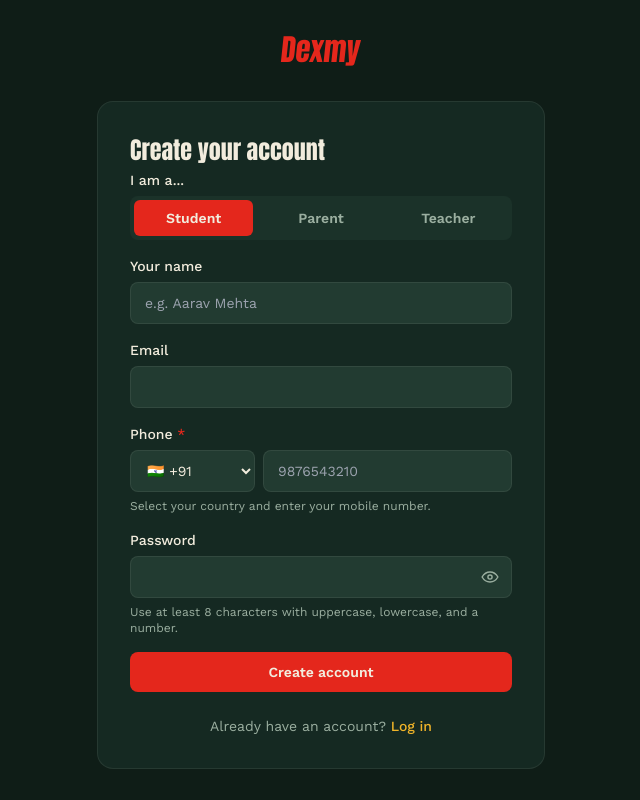
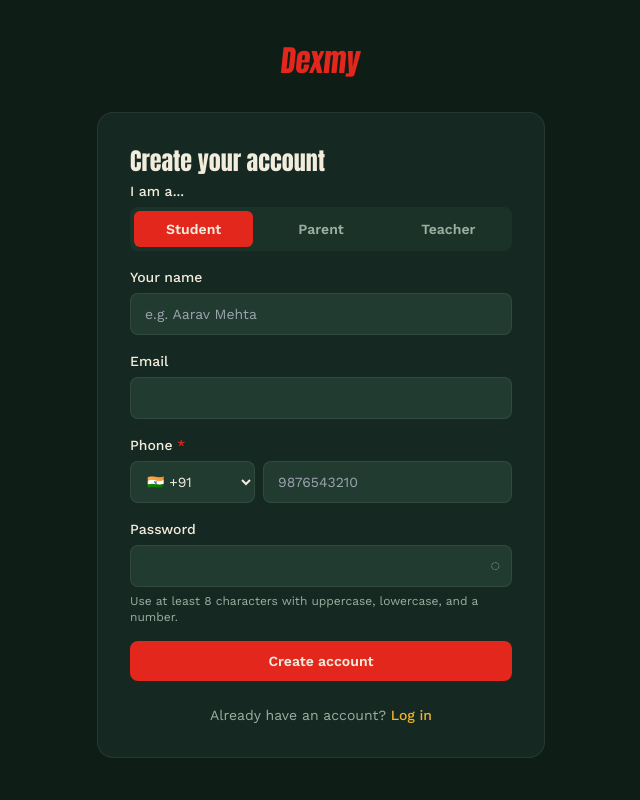
Before and after one commit to Shashwat49/dexmy, a React (Vite) app in the folder frontend/: page /signup in a window 1280 px wide. Shown: the whole page, without its empty margins (319-959 px from the left). Built offline with nearby package versions, Linux system fonts and the light colour scheme.

Commit message:
feat(teachers): route new teachers to profile completion

```diff
--- a/frontend/src/pages/Signup.jsx
+++ b/frontend/src/pages/Signup.jsx
@@ -10,56 +10,31 @@
 ];
 
 const COUNTRY_CODES = [
-  { code: "+91", country: "India", flag: "🇮🇳" },
-  { code: "+1", country: "United States", flag: "🇺🇸" },
-  { code: "+44", country: "United Kingdom", flag: "🇬🇧" },
-  { code: "+61", country: "Australia", flag: "🇦🇺" },
-  { code: "+64", country: "New Zealand", flag: "🇳🇿" },
-  { code: "+65", country: "Singapore", flag: "🇸🇬" },
-  { code: "+971", country: "United Arab Emirates", flag: "🇦🇪" },
-  { code: "+966", country: "Saudi Arabia", flag: "🇸🇦" },
-  { code: "+974", country: "Qatar", flag: "🇶🇦" },
-  { code: "+968", country: "Oman", flag: "🇴🇲" },
-  { code: "+965", country: "Kuwait", flag: "🇰🇼" },
-  { code: "+973", country: "Bahrain", flag: "🇧🇭" },
-  { code: "+27", country: "South Africa", flag: "🇿🇦" },
-  { code: "+234", country: "Nigeria", flag: "🇳🇬" },
-  { code: "+254", country: "Kenya", flag: "🇰🇪" },
-  { code: "+60", country: "Malaysia", flag: "🇲🇾" },
-  { code: "+62", country: "Indonesia", flag: "🇮🇩" },
-  { code: "+66", country: "Thailand", flag: "🇹🇭" },
-  { code: "+81", country: "Japan", flag: "🇯🇵" },
-  { code: "+82", country: "South Korea", flag: "🇰🇷" },
-  { code: "+86", country: "China", flag: "🇨🇳" },
-  { code: "+49", country: "Germany", flag: "🇩🇪" },
-  { code: "+33", country: "France", flag: "🇫🇷" },
-  { code: "+39", country: "Italy", flag: "🇮🇹" },
-  { code: "+34", country: "Spain", flag: "🇪🇸" },
-  { code: "+31", country: "Netherlands", flag: "🇳🇱" },
-  { code: "+41", country: "Switzerland", flag: "🇨🇭" },
-  { code: "+46", country: "Sweden", flag: "🇸🇪" },
-  { code: "+47", country: "Norway", flag: "🇳🇴" },
-  { code: "+45", country: "Denmark", flag: "🇩🇰" },
-  { code: "+7", country: "Russia", flag: "🇷🇺" },
-  { code: "+90", country: "Turkey", flag: "🇹🇷" },
-  { code: "+55", country: "Brazil", flag: "🇧🇷" },
-  { code: "+52", country: "Mexico", flag: "🇲🇽" },
+  { code: "+91", country: "India", flag: "🇮🇳" }, { code: "+1", country: "United States", flag: "🇺🇸" },
+  { code: "+44", country: "United Kingdom", flag: "🇬🇧" }, { code: "+61", country: "Australia", flag: "🇦🇺" },
+  { code: "+64", country: "New Zealand", flag: "🇳🇿" }, { code: "+65", country: "Singapore", flag: "🇸🇬" },
+  { code: "+971", country: "United Arab Emirates", flag: "🇦🇪" }, { code: "+966", country: "Saudi Arabia", flag: "🇸🇦" },
+  { code: "+974", country: "Qatar", flag: "🇶🇦" }, { code: "+968", country: "Oman", flag: "🇴🇲" },
+  { code: "+965", country: "Kuwait", flag: "🇰🇼" }, { code: "+973", country: "Bahrain", flag: "🇧🇭" },
+  { code: "+27", country: "South Africa", flag: "🇿🇦" }, { code: "+234", country: "Nigeria", flag: "🇳🇬" },
+  { code: "+254", country: "Kenya", flag: "🇰🇪" }, { code: "+60", country: "Malaysia", flag: "🇲🇾" },
+  { code: "+62", country: "Indonesia", flag: "🇮🇩" }, { code: "+66", country: "Thailand", flag: "🇹🇭" },
+  { code: "+81", country: "Japan", flag: "🇯🇵" }, { code: "+82", country: "South Korea", flag: "🇰🇷" },
+  { code: "+86", country: "China", flag: "🇨🇳" }, { code: "+49", country: "Germany", flag: "🇩🇪" },
+  { code: "+33", country: "France", flag: "🇫🇷" }, { code: "+39", country: "Italy", flag: "🇮🇹" },
+  { code: "+34", country: "Spain", flag: "🇪🇸" }, { code: "+31", country: "Netherlands", flag: "🇳🇱" },
+  { code: "+41", country: "Switzerland", flag: "🇨🇭" }, { code: "+46", country: "Sweden", flag: "🇸🇪" },
+  { code: "+47", country: "Norway", flag: "🇳🇴" }, { code: "+45", country: "Denmark", flag: "🇩🇰" },
+  { code: "+7", country: "Russia", flag: "🇷🇺" }, { code: "+90", country: "Turkey", flag: "🇹🇷" },
+  { code: "+55", country: "Brazil", flag: "🇧🇷" }, { code: "+52", country: "Mexico", flag: "🇲🇽" },
   { code: "+1", country: "Canada", flag: "🇨🇦" },
 ];
 
 export default function Signup() {
   const { signup, loading } = useAuth();
-
   const [searchParams] = useSearchParams();
-
   const requestedRole = searchParams.get("role");
-
-  const initialRole = ROLES.some(
-    (r) => r.value === requestedRole
-  )
-    ? requestedRole
-    : "student";
-
+  const initialRole = ROLES.some((r) => r.value === requestedRole) ? requestedRole : "student";
   const [role, setRole] = useState(initialRole);
   const [fullName, setFullName] = useState("");
   const [email, setEmail] = useState("");
@@ -68,243 +43,30 @@
   const [password, setPassword] = useState("");
   const [showPassword, setShowPassword] = useState(false);
   const [error, setError] = useState("");
-
   const navigate = useNavigate();
 
   async function handleSubmit(e) {
-    e.preventDefault();
-    setError("");
-
+    e.preventDefault(); setError("");
     try {
-      await signup({
-        role,
-        full_name: fullName,
-        email,
-        phone: `${countryCode}${phone}`,
-        password,
-      });
-
-      navigate("/dashboard");
+      const createdUser = await signup({ role, full_name: fullName, email, phone: `${countryCode}${phone}`, password });
+      navigate(createdUser.role === "teacher" ? "/dashboard/teacher/profile" : "/dashboard");
     } catch (err) {
-      console.error("Signup error:", err);
-
       const detail = err.response?.data?.detail;
-
-      if (Array.isArray(detail)) {
-        const firstError = detail[0];
-
-        setError(
-          firstError?.msg ||
-          "Please check the information you entered."
-        );
-      } else if (typeof detail === "string") {
-        setError(detail);
-      } else {
-        setError(
-          "Couldn't create your account — please try again."
-        );
-      }
+      setError(Array.isArray(detail) ? (detail[0]?.msg || "Please check the information you entered.") : typeof detail === "string" ? detail : "Couldn't create your account — please try again.");
     }
   }
 
-  return (
-    <AuthLayout title="Create your account">
-      <form onSubmit={handleSubmit} className="space-y-4">
-
-        {/* Role */}
-        <div>
-          <label className="block text-sm font-medium mb-1.5">
-            I am a...
-          </label>
-
-          <div className="flex gap-2 bg-panel-2 p-1 rounded-lg">
-            {ROLES.map((r) => (
-              <button
-                type="button"
-                key={r.value}
-                onClick={() => setRole(r.value)}
-                className={`flex-1 py-2 rounded-md text-sm font-semibold transition-colors ${role === r.value
-                  ? "bg-brand-red text-chalk"
-                  : "text-chalk-muted hover:text-chalk"
-                  }`}
-              >
-                {r.label}
-              </button>
-            ))}
-          </div>
-        </div>
-
-        {/* Full name */}
-        <div>
-          <label className="block text-sm font-medium mb-1.5">
-            Your name
-          </label>
-
-          <input
-            type="text"
-            required
-            value={fullName}
-            onChange={(e) => setFullName(e.target.value)}
-            placeholder={
-              role === "parent"
-                ? "e.g. Sunita Mehta"
-                : "e.g. Aarav Mehta"
-            }
-            className="w-full bg-panel-3 border border-chalk-faint rounded-lg px-3.5 py-2.5 text-sm focus:outline-none focus:border-brand-gold"
-          />
-
-          {role === "parent" && (
-            <p className="text-xs text-chalk-muted mt-1.5">
-              You'll link your child's account separately from your dashboard.
-            </p>
-          )}
-        </div>
-
-        {/* Email */}
-        <div>
-          <label className="block text-sm font-medium mb-1.5">
-            Email
-          </label>
-
-          <input
-            type="email"
-            required
-            value={email}
-            onChange={(e) => setEmail(e.target.value)}
-            className="w-full bg-panel-3 border border-chalk-faint rounded-lg px-3.5 py-2.5 text-sm focus:outline-none focus:border-brand-gold"
-          />
-        </div>
-
-        {/* Phone */}
-        <div>
-          <label className="block text-sm font-medium mb-1.5">
-            Phone <span className="text-brand-red">*</span>
-          </label>
-
-          <div className="flex gap-2">
-            {/* Country code */}
-            <select
-              value={countryCode}
-              onChange={(e) => setCountryCode(e.target.value)}
-              className="w-[125px] shrink-0 bg-panel-3 border border-chalk-faint rounded-lg px-3 py-2.5 text-sm focus:outline-none focus:border-brand-gold"
-            >
-              {COUNTRY_CODES.map((country) => (
-                <option
-                  key={`${country.country}-${country.code}`}
-                  value={country.code}
-                >
-                  {country.flag} {country.code}
-                </option>
-              ))}
-            </select>
-
-            {/* Phone number */}
-            <input
-              type="tel"
-              required
-              value={phone}
-              onChange={(e) => {
-                const value = e.target.value.replace(/\D/g, "");
-                setPhone(value);
-              }}
-              placeholder="9876543210"
-              className="flex-1 min-w-0 bg-panel-3 border border-chalk-faint rounded-lg px-3.5 py-2.5 text-sm focus:outline-none focus:border-brand-gold"
-            />
-          </div>
-
-          <p className="text-xs text-chalk-muted mt-1.5">
-            Select your country and enter your mobile number.
-          </p>
-        </div>
-
-        {/* Password */}
-        <div>
-          <label className="block text-sm font-medium mb-1.5">
-            Password
-          </label>
-
-          <div className="relative">
-            <input
-              type={showPassword ? "text" : "password"}
-              required
-              minLength={8}
-              value={password}
-              onChange={(e) => setPassword(e.target.value)}
-              className="w-full bg-panel-3 border border-chalk-faint rounded-lg px-3.5 py-2.5 pr-11 text-sm focus:outline-none focus:border-brand-gold"
-            />
-
-            <button
-              type="button"
-              onClick={() => setShowPassword((prev) => !prev)}
-              aria-label={showPassword ? "Hide password" : "Show password"}
-              className="absolute right-3 top-1/2 -translate-y-1/2 text-chalk-muted hover:text-chalk transition-colors"
-            >
-              {showPassword ? (
-                /* Eye off */
-                <svg
-                  width="20"
-                  height="20"
-                  viewBox="0 0 24 24"
-                  fill="none"
-                  stroke="currentColor"
-                  strokeWidth="1.7"
-                  strokeLinecap="round"
-                  strokeLinejoin="round"
-                >
-                  <path d="M3 3l18 18" />
-                  <path d="M10.6 10.6a2 2 0 0 0 2.8 2.8" />
-                  <path d="M9.9 4.2A10.8 10.8 0 0 1 12 4c5 0 8.5 4 9.5 6a11.7 11.7 0 0 1-3.1 3.8" />
-                  <path d="M6.6 6.6C4.6 7.9 3.2 9.7 2.5 10c1 2 4.5 6 9.5 6 1 0 1.9-.2 2.8-.5" />
-                </svg>
-              ) : (
-                /* Eye */
-                <svg
-                  width="20"
-                  height="20"
-                  viewBox="0 0 24 24"
-                  fill="none"
-                  stroke="currentColor"
-                  strokeWidth="1.7"
-                  strokeLinecap="round"
-                  strokeLinejoin="round"
-                >
-                  <path d="M2.5 12s3.5-6 9.5-6 9.5 6 9.5 6-3.5 6-9.5 6-9.5-6-9.5-6Z" />
-                  <circle cx="12" cy="12" r="2.5" />
-                </svg>
-              )}
-            </button>
-          </div>
-          <p className="text-xs text-chalk-muted mt-1.5">
-            Use at least 8 characters with uppercase, lowercase, and a number.
-          </p>
-        </div>
-
-        {/* Error */}
-        {error && (
-          <p className="text-brand-red text-sm">
-            {error}
-          </p>
-        )}
-
-        {/* Submit */}
-        <button
-          type="submit"
-          disabled={loading}
-          className="w-full bg-brand-red hover:bg-brand-red-dark transition-colors rounded-lg py-2.5 font-semibold text-sm disabled:opacity-50"
-        >
-          {loading ? "Creating account…" : "Create account"}
-        </button>
-      </form>
-
-      <p className="text-center text-sm text-chalk-muted mt-6">
-        Already have an account?{" "}
-        <Link
-          to="/login"
-          className="text-brand-gold font-medium hover:underline"
-        >
-          Log in
-        </Link>
-      </p>
-    </AuthLayout>
-  );
+  return <AuthLayout title={role === "teacher" ? "Create your teacher account" : "Create your account"}>
+    {role === "teacher" && <div className="mb-5 rounded-xl border border-brand-gold/30 bg-brand-gold/10 px-4 py-3 text-sm text-chalk-muted">After signup, you'll complete your teacher profile. Your application will then be sent to Dexmy for verification.</div>}
+    <form onSubmit={handleSubmit} className="space-y-4">
+      <div><label className="block text-sm font-medium mb-1.5">I am a...</label><div className="flex gap-2 bg-panel-2 p-1 rounded-lg">{ROLES.map((r)=><button type="button" key={r.value} onClick={()=>setRole(r.value)} className={`flex-1 py-2 rounded-md text-sm font-semibold transition-colors ${role===r.value?"bg-brand-red text-chalk":"text-chalk-muted hover:text-chalk"}`}>{r.label}</button>)}</div></div>
+      <div><label className="block text-sm font-medium mb-1.5">Your name</label><input type="text" required value={fullName} onChange={e=>setFullName(e.target.value)} placeholder={role==="parent"?"e.g. Sunita Mehta":"e.g. Aarav Mehta"} className="w-full bg-panel-3 border border-chalk-faint rounded-lg px-3.5 py-2.5 text-sm focus:outline-none focus:border-brand-gold"/></div>
+      <div><label className="block text-sm font-medium mb-1.5">Email</label><input type="email" required value={email} onChange={e=>setEmail(e.target.value)} className="w-full bg-panel-3 border border-chalk-faint rounded-lg px-3.5 py-2.5 text-sm focus:outline-none focus:border-brand-gold"/></div>
+      <div><label className="block text-sm font-medium mb-1.5">Phone <span className="text-brand-red">*</span></label><div className="flex gap-2"><select value={countryCode} onChange={e=>setCountryCode(e.target.value)} className="w-[125px] shrink-0 bg-panel-3 border border-chalk-faint rounded-lg px-3 py-2.5 text-sm">{COUNTRY_CODES.map(c=><option key={`${c.country}-${c.code}`} value={c.code}>{c.flag} {c.code}</option>)}</select><input type="tel" required value={phone} onChange={e=>setPhone(e.target.value.replace(/\D/g,""))} placeholder="9876543210" className="flex-1 min-w-0 bg-panel-3 border border-chalk-faint rounded-lg px-3.5 py-2.5 text-sm focus:outline-none focus:border-brand-gold"/></div></div>
+      <div><label className="block text-sm font-medium mb-1.5">Password</label><div className="relative"><input type={showPassword?"text":"password"} required minLength={8} value={password} onChange={e=>setPassword(e.target.value)} className="w-full bg-panel-3 border border-chalk-faint rounded-lg px-3.5 py-2.5 pr-11 text-sm focus:outline-none focus:border-brand-gold"/><button type="button" onClick={()=>setShowPassword(v=>!v)} aria-label={showPassword?"Hide password":"Show password"} className="absolute right-3 top-1/2 -translate-y-1/2 text-chalk-muted">{showPassword?"◉":"◌"}</button></div><p className="text-xs text-chalk-muted mt-1.5">Use at least 8 characters with uppercase, lowercase, and a number.</p></div>
+      {error&&<p className="text-brand-red text-sm">{error}</p>}
+      <button type="submit" disabled={loading} className="w-full bg-brand-red hover:bg-brand-red-dark transition-colors rounded-lg py-2.5 font-semibold text-sm disabled:opacity-50">{loading?"Creating account…":"Create account"}</button>
+    </form>
+    <p className="text-center text-sm text-chalk-muted mt-6">Already have an account? <Link to="/login" className="text-brand-gold font-medium hover:underline">Log in</Link></p>
+  </AuthLayout>;
 }
```
